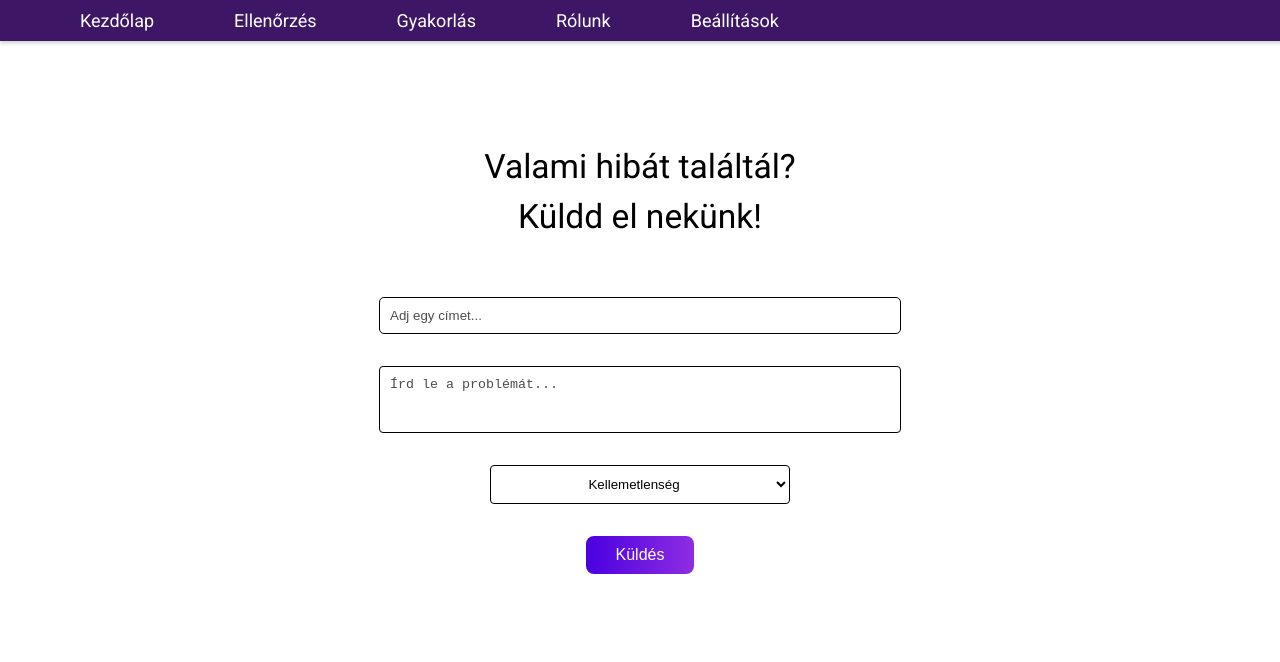
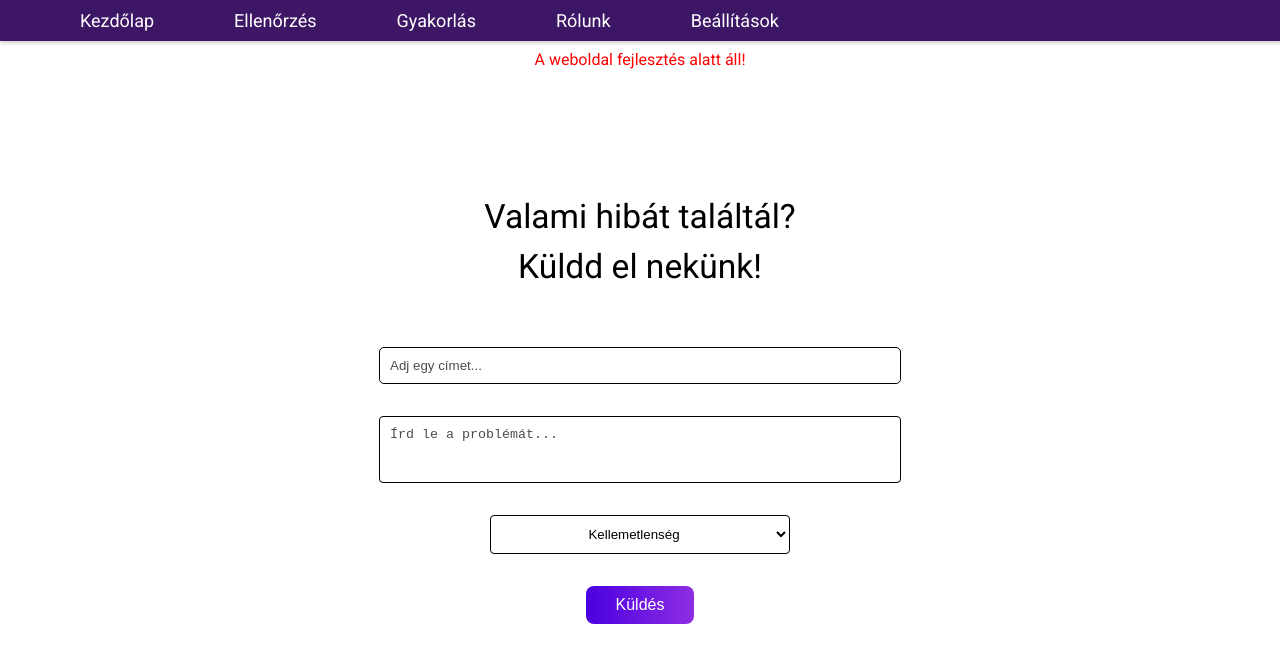
Before and after one commit to lichterberci/DerivativeCalculatorFrontend, a Next.js app: page / in a window 1280 px wide. Shown: the top 662 px of the page. Built offline with nearby package versions, Linux system fonts and the light colour scheme.

Commit message:
under dev text adjusted

```diff
--- a/pages/index.tsx
+++ b/pages/index.tsx
@@ -24,7 +24,7 @@ export default function Home() {
 		</Head>
 		<main>
 
-			<div style={{color: "red", textAlign: "center", margin: "auto"}}>A weboldal fejlesztés alatt áll!</div>
+			<div style={{color: "red", textAlign: "center", margin: "auto", marginTop: "50px"}}>A weboldal fejlesztés alatt áll!</div>
 
 			<ReportBug />
 		</main>
```
